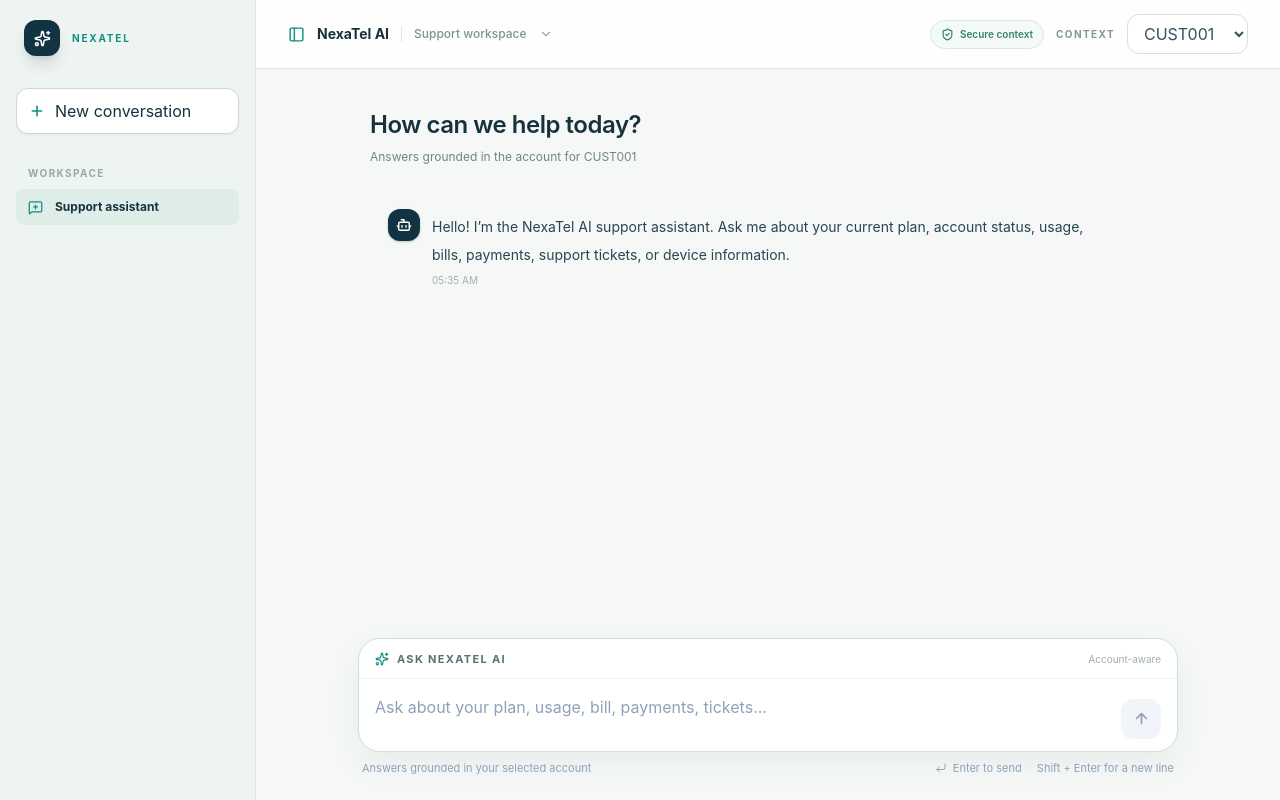
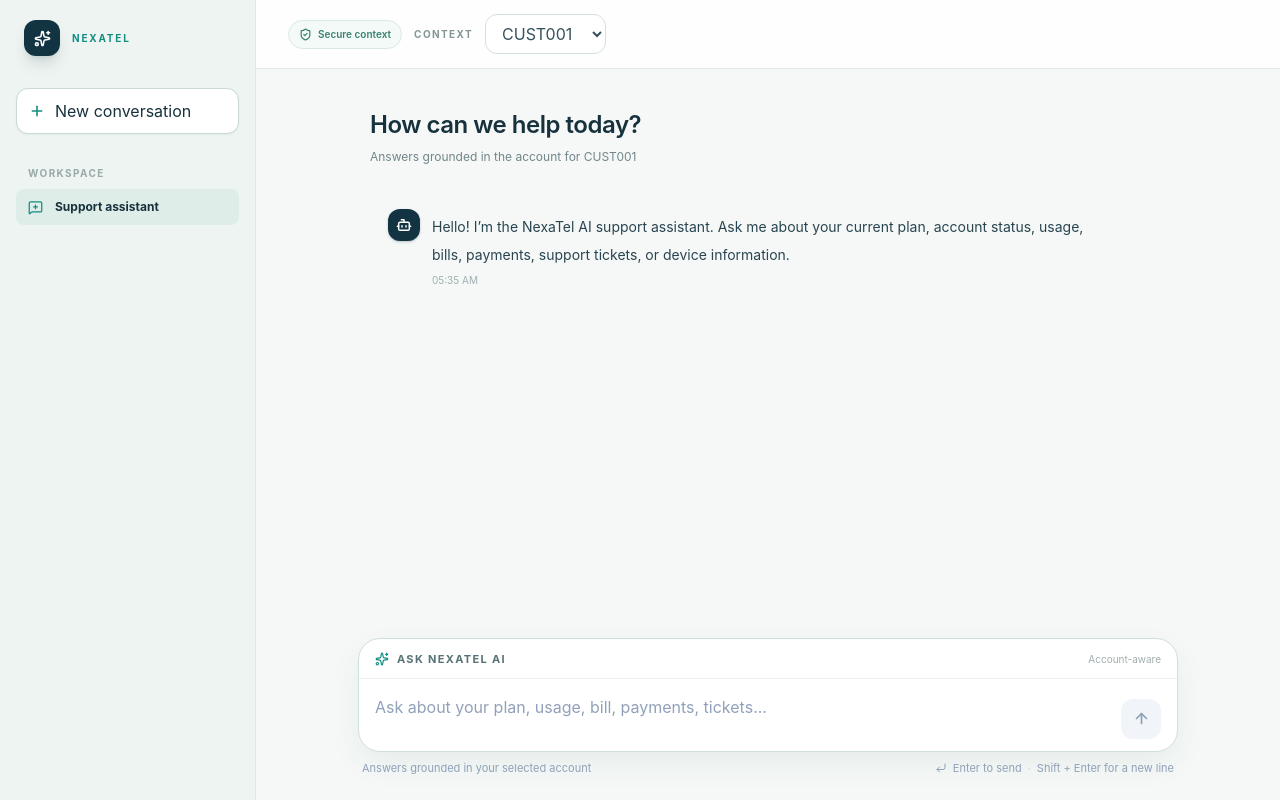
Before and after one commit to AtharvaJoshiC5i/handson-chatbot, a React (Vite) app in the folder frontend/: page / in a window 1280 px wide. Built offline with nearby package versions, Linux system fonts and the light colour scheme.

Commit message:
Minimized the content in the header

```diff
--- a/frontend/src/App.tsx
+++ b/frontend/src/App.tsx
@@ -161,13 +161,7 @@ export default function App() {
               NexaTel AI
             </div>
 
-            <div className="hidden items-center gap-3 text-sm font-bold text-[#17313d] lg:flex">
-              <PanelLeft size={17} className="text-[#138d80]" aria-hidden="true" />
-              <span>NexaTel AI</span>
-              <span className="h-4 w-px bg-[#dfe8e5]" aria-hidden="true" />
-              <span className="text-xs font-medium text-[#7d9193]">Support workspace</span>
-              <ChevronDown size={14} className="text-[#99a9a9]" aria-hidden="true" />
-            </div>
+
 
             <div className="flex items-center gap-3" id="customer-context">
               <div className="hidden items-center gap-1.5 rounded-full border border-[#d8e8e3] bg-[#f4faf7] px-2.5 py-1.5 text-[10px] font-semibold text-[#398070] sm:flex">
```
